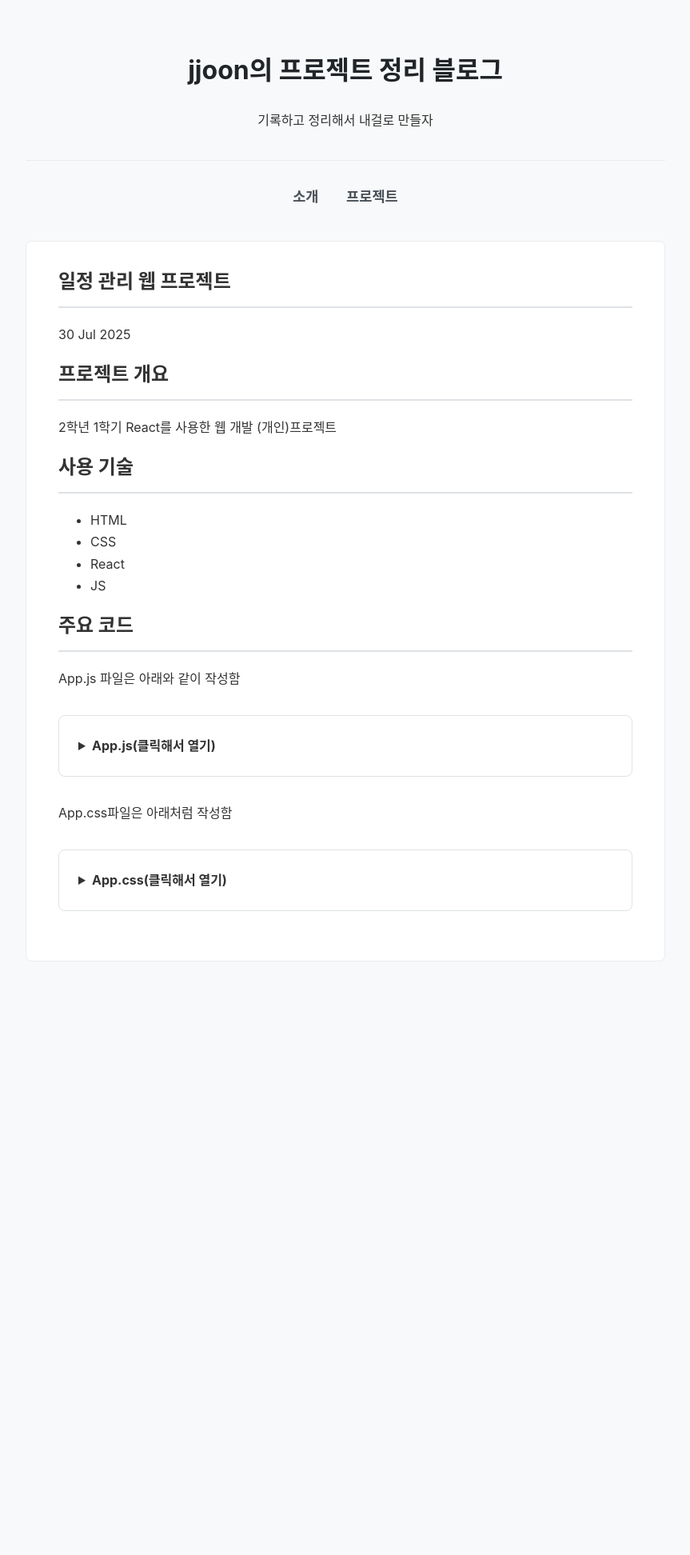
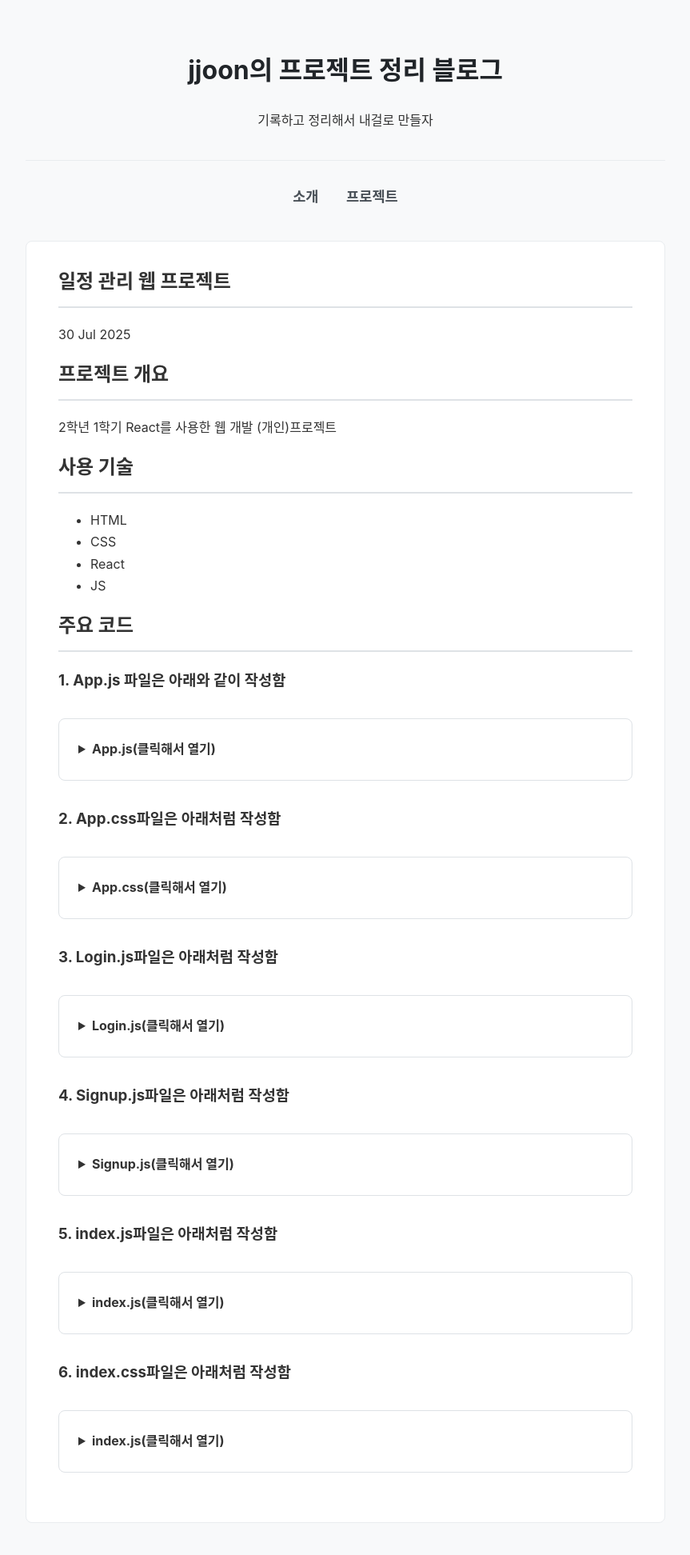
Before and after one commit to jjoon1234/jjoon1234.github.io, a Jekyll site: the page built from _posts/2025-07-30-my-first-project.md, in a window 1280 px wide. Shown: the whole page at 80% size, without its empty margins (208-1071 px from the left). Built offline with Jekyll 4.4.1, drawn with Linux system fonts in a browser that asks for light colours; before the commit the page ends 1242 px from its top, so only the background shows below that.

Commit message:
Update 2025-07-30-my-first-project.md

```diff
--- a/_posts/2025-07-30-my-first-project.md
+++ b/_posts/2025-07-30-my-first-project.md
@@ -14,15 +14,41 @@ category: project
 - JS
 
 ## 주요 코드
-App.js 파일은 아래와 같이 작성함
+### 1. App.js 파일은 아래와 같이 작성함
 
 <details>
 <summary>App.js(클릭해서 열기)</summary>
 <script src="https://gist.github.com/jjoon1234/9d79a8f6e98f3dce63d6f9ec7ea124c9.js"></script>
 </details>
 
-App.css파일은 아래처럼 작성함
+
+### 2. App.css파일은 아래처럼 작성함
 
 <details>
 <summary>App.css(클릭해서 열기)</summary>
 </details>
+
+
+### 3. Login.js파일은 아래처럼 작성함
+
+<details>
+<summary>Login.js(클릭해서 열기)</summary>
+</details>
+
+### 4. Signup.js파일은 아래처럼 작성함
+
+<details>
+<summary>Signup.js(클릭해서 열기)</summary>
+</details>
+
+### 5. index.js파일은 아래처럼 작성함
+
+<details>
+<summary>index.js(클릭해서 열기)</summary>
+</details>
+
+### 6. index.css파일은 아래처럼 작성함
+
+<details>
+<summary>index.js(클릭해서 열기)</summary>
+</details>
```
